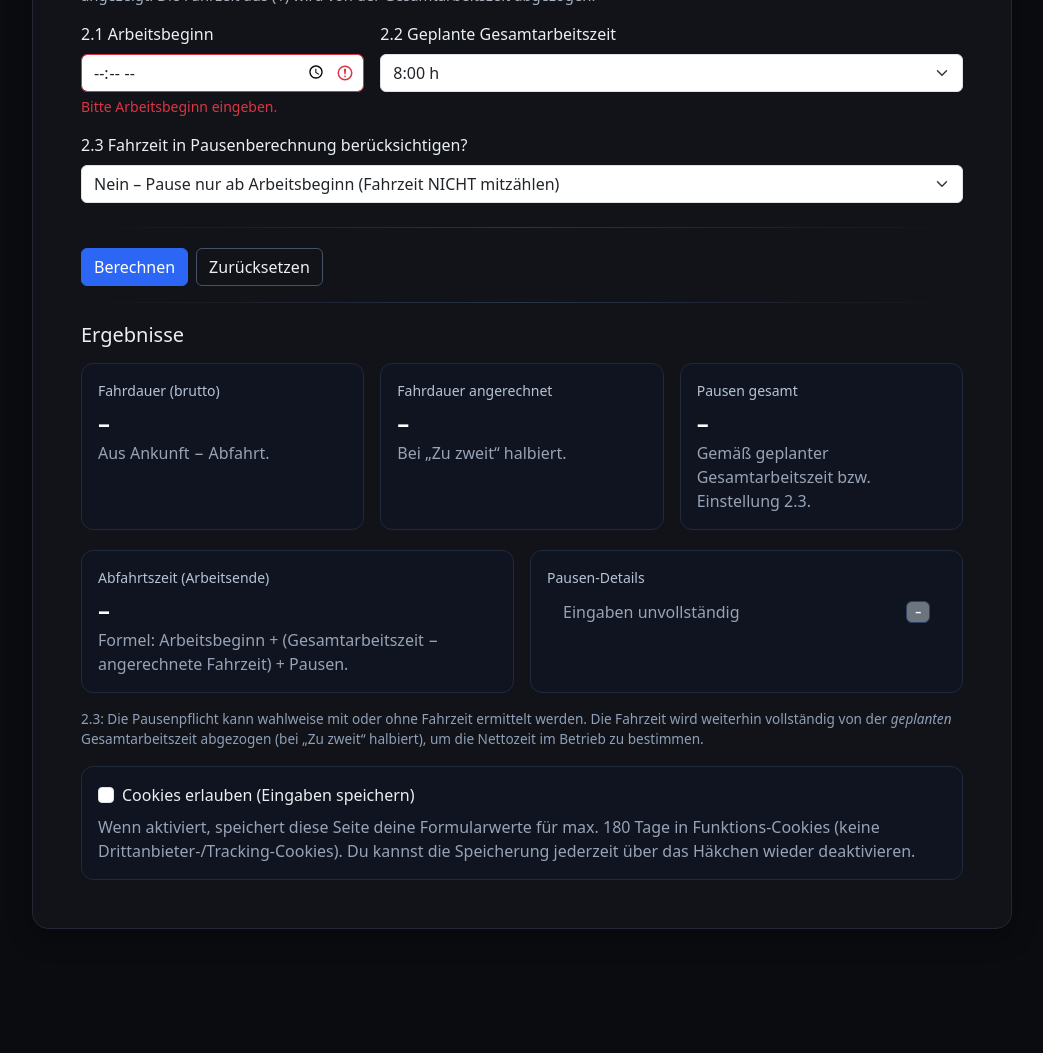
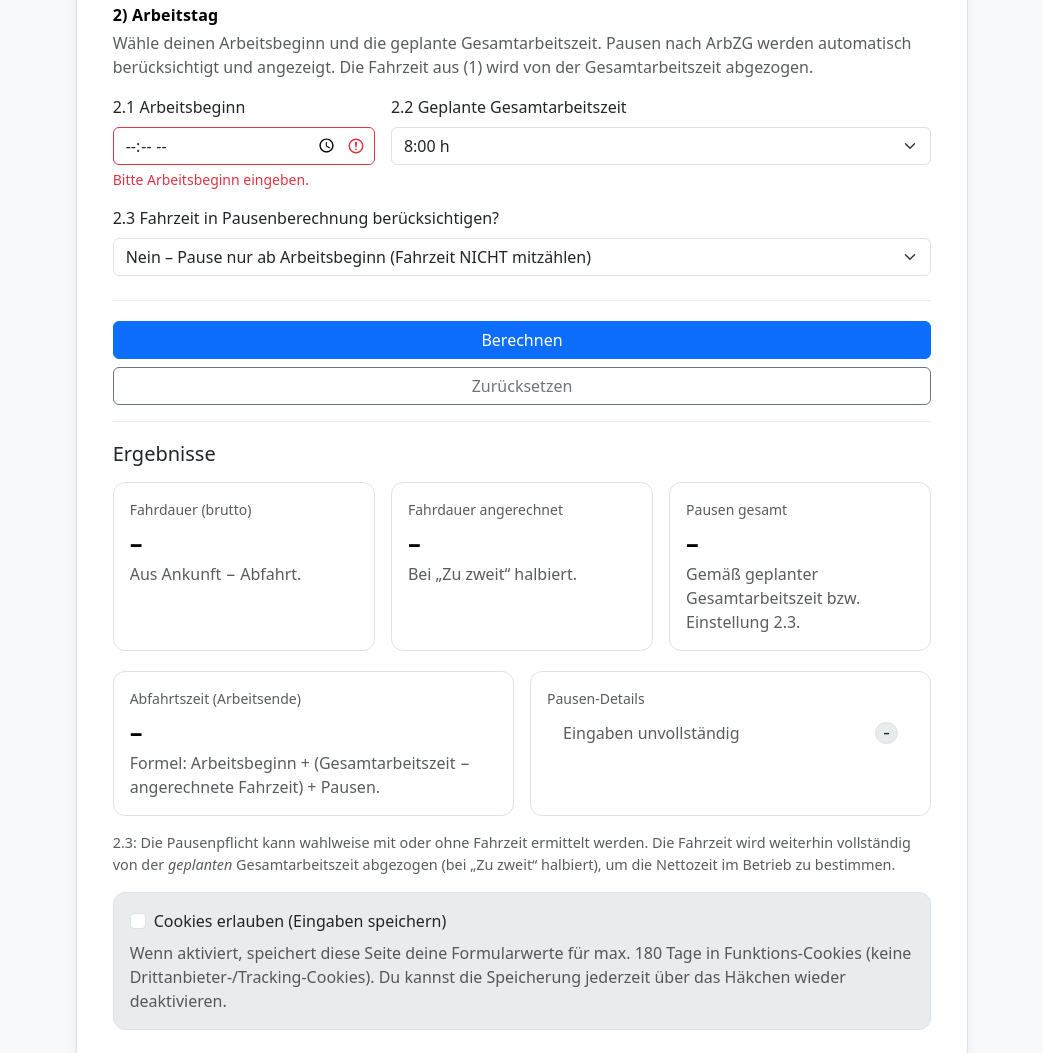
Before and after one commit to sebthecrab/Heimfahrt-Rechner, a plain HTML site: page index.html in a window 1280 px wide. Shown: the part 456-1509 px from the top of the page, without its empty margins (118-1161 px from the left). Before the commit the page ends 1449 px from the top, so only its background shows below. Drawn offline with nearby package versions, Linux system fonts and the light colour scheme.

Commit message:
Update index.html

```diff
--- a/index.html
+++ b/index.html
@@ -10,106 +10,106 @@
         integrity="sha384-QWTKZyjpPEjISv5WaRU9OFeRpok6YctnYmDr5pNlyT2bRjXh0JMhjY6hW+ALEwIH" crossorigin="anonymous">
 
   <style>
-    :root {
-      --card-max-width: 980px;
+    :root{
+      --card-max-width: 1100px;
     }
-    body {
-      background: #0b0c10;
-      color: #eaf0f1;
+
+    /* ===== Helles Grundlayout – angelehnt an "AB HIER" ===== */
+    body { background-color: var(--bs-light); }
+
+    .page-wrap { padding: 2rem 1rem 4rem; }
+    .container-max {
+      max-width: var(--card-max-width);
+      margin-inline: auto;
     }
-    .page-wrap {
-      padding: 2rem 1rem 4rem;
+
+    .brand { font-weight: 700; letter-spacing: .2px; color: var(--bs-emphasis-color); }
+
+    /* Karte im hellen Stil */
+    .app-card {
+      background: #fff;
+      border: 1px solid var(--bs-border-color);
+      border-radius: 1rem;
+      box-shadow: 0 .25rem .75rem rgba(0,0,0,.05);
     }
-    .app-card {
-      background: #111318;
-      border: 1px solid #232733;
-      box-shadow: 0 8px 24px rgba(0,0,0,0.35);
-      border-radius: 1rem;
-      max-width: var(--card-max-width);
-      margin: 0 auto;
-    }
+
     .form-section-title {
       font-weight: 600;
-      color: #9ecbff;
+      color: var(--bs-emphasis-color);
       letter-spacing: .2px;
       margin-bottom: .25rem;
     }
-    .subtle {
-      color: #aab3c2;
-      font-size: .925rem;
-    }
+
+    .subtle, .muted, .foot-note { color: var(--bs-secondary-color); }
+    .foot-note { font-size: .9rem; }
+
+    /* KPIs in hell */
     .result-kpi {
-      background: #0f1420;
-      border: 1px solid #1f2a3a;
+      background: #fff;
+      border: 1px solid var(--bs-border-color);
       border-radius: .75rem;
       padding: 1rem;
       height: 100%;
     }
     .kpi-label {
       font-size: .875rem;
-      color: #b7c3d5;
+      color: var(--bs-secondary-color);
       margin-bottom: .25rem;
     }
     .kpi-value {
-      font-size: 1.5rem;
+      font-size: 1.6rem;
       font-weight: 700;
-      color: #ffffff;
+      color: var(--bs-emphasis-color);
     }
+
+    /* Dezente Divider wie im Report-Design */
     .divider {
       height: 1px;
-      background: linear-gradient(90deg, transparent, #2a3447, transparent);
+      background: var(--bs-border-color);
+      opacity: .65;
       margin: 1rem 0 1.25rem;
     }
-    .invalid-feedback {
-      display: block; /* Sofort unter dem Feld sichtbar, wenn Fehlertext gesetzt wird */
-    }
+
+    /* Validierung: Bootstrap-Default, aber klar sichtbar */
+    .invalid-feedback { display: block; }
+
+    /* Listengruppe im hellen Stil */
     .list-checks .list-group-item {
-      background: transparent;
-      color: #eaf0f1;
-      border-color: #263044;
+      background: #fff;
+      color: var(--bs-body-color);
+      border-color: var(--bs-border-color);
     }
     .list-checks .badge {
-      background: #22314a;
-      border: 1px solid #2e4368;
+      background: var(--bs-secondary-bg);
+      border: 1px solid var(--bs-border-color);
+      color: var(--bs-body-color);
     }
-    .muted {
-      color: #98a3b6;
-    }
-    .foot-note {
-      font-size: .85rem;
-      color: #8ea0b8;
-    }
-    .brand {
-      font-weight: 700;
-      letter-spacing: .3px;
-      color: #ffffff;
-    }
-    a, a:hover { color: #9ecbff; }
-    .btn-primary {
-      background: #2c66f5;
-      border-color: #2c66f5;
-    }
-    .btn-outline-light {
-      color: #eaf0f1;
-      border-color: #445168;
-    }
-    .btn-outline-light:hover {
-      background: #1a2233;
-    }
-    /* Consent-Box */
+
+    /* Links & Buttons auf Bootstrap-Standard belassen (helles Theme) */
+    a, a:hover { color: var(--bs-primary); }
+
+    /* Consent-Box: neutrales Panel wie Hinweisbox im Report */
     .consent-box {
-      background: #0f1420;
-      border: 1px solid #1f2a3a;
+      background: var(--bs-secondary-bg);
+      border: 1px solid var(--bs-border-color);
       border-radius: .75rem;
       padding: 1rem;
     }
+
+    /* Responsives Tuning für Abstände */
+    @media (min-width: 992px){
+      .app-card { padding: 2.25rem !important; }
+    }
   </style>
 </head>
-<body>
+<body class="bg-light">
   <div class="page-wrap">
-    <div class="container">
+    <div class="container container-max py-5">
+      <div class="row justify-content-center">
+        <div class="col-12 col-xl-10">
+
           <header class="mb-4 text-center">
-        <h1 class="brand">Arbeitsende-Rechner</h1>
+            <h1 class="brand h3 mb-1">Arbeitsende-Rechner</h1>
             <p class="subtle mb-0">Berechnet deine Abfahrtszeit (Arbeitsende) basierend auf Fahrzeit, Arbeitsbeginn, geplanter Gesamtarbeitszeit und gesetzlichen Pausen.</p>
           </header>
 
@@ -149,7 +149,6 @@
                 <div class="form-section-title">2) Arbeitstag</div>
                 <p class="subtle">Wähle deinen Arbeitsbeginn und die geplante Gesamtarbeitszeit. Pausen nach ArbZG werden automatisch berücksichtigt und angezeigt. Die Fahrzeit aus (1) wird von der Gesamtarbeitszeit abgezogen.</p>
 
-            <!-- FIX: align-items-start statt align-items-end -->
                 <div class="row g-3 align-items-start">
                   <div class="col-md-4">
                     <label for="workStart" class="form-label">2.1 Arbeitsbeginn</label>
@@ -172,9 +171,6 @@
                       <option value="11">11:00 h</option>
                       <option value="12">12:00 h</option>
                     </select>
-                <!-- <div class="form-text text-muted muted">
-                  Pausenregel (DE): bis 6:00 h → 0 Min, &gt;6:00–9:00 h → 30 Min, &gt;9:00 h → 45 Min.
-                </div>-->
                   </div>
 
                   <!-- NEU: Pausen-Basis (Fahrzeit einbeziehen?) -->
@@ -191,11 +187,11 @@
               <div class="divider"></div>
 
               <!-- Aktionen -->
-          <div class="d-flex gap-2 flex-wrap">
-            <button type="button" id="btnCalculate" class="btn btn-primary">
+              <div class="d-grid gap-2 gap-sm-2 d-sm-flex flex-wrap">
+                <button type="button" id="btnCalculate" class="btn btn-primary w-100 w-sm-auto">
                   Berechnen
                 </button>
-            <button type="reset" id="btnReset" class="btn btn-outline-light">
+                <button type="reset" id="btnReset" class="btn btn-outline-secondary w-100 w-sm-auto">
                   Zurücksetzen
                 </button>
               </div>
@@ -247,19 +243,19 @@
                     <ul class="list-group list-group-flush list-checks" id="breakDetails">
                       <li class="list-group-item d-flex justify-content-between align-items-center">
                         <span class="muted">Noch keine Auswahl</span>
-                    <span class="badge text-bg-secondary">–</span>
+                        <span class="badge rounded-pill">–</span>
                       </li>
                     </ul>
                   </div>
                 </div>
               </div>
 
-          <p class="foot-note mt-3 mb-3">
+              <p class="foot-note mt-3 mb-0">
                 2.3: Die Pausenpflicht kann wahlweise mit oder ohne Fahrzeit ermittelt werden. Die Fahrzeit wird weiterhin vollständig von der <em>geplanten</em> Gesamtarbeitszeit abgezogen (bei „Zu zweit“ halbiert), um die Nettozeit im Betrieb zu bestimmen.
               </p>
 
               <!-- Consent: Cookies speichern -->
-          <div class="consent-box">
+              <div class="consent-box mt-3">
                 <div class="form-check">
                   <input class="form-check-input" type="checkbox" id="cookieConsent">
                   <label class="form-check-label" for="cookieConsent">
@@ -272,6 +268,9 @@
                 </p>
               </div>
             </section>
+          </div>
+
+        </div>
       </div>
     </div>
   </div>
@@ -492,7 +491,7 @@
         breakDetailsEl.innerHTML = `
           <li class="list-group-item d-flex justify-content-between align-items-center">
             <span class="muted">Eingaben unvollständig</span>
-            <span class="badge text-bg-secondary">–</span>
+            <span class="badge rounded-pill">–</span>
           </li>`;
         // Bei Änderungen trotzdem evtl. speichern (z.B. unvollständig), damit beim Reload die bisherigen Eingaben da sind
         savePrefs();
@@ -548,7 +547,7 @@
       const basisItem = `
         <li class="list-group-item d-flex justify-content-between align-items-center">
           <span class="muted">${basisLabel}</span>
-          <span class="badge text-bg-secondary">${formatDuration(breakBasisMin).replace(" h","")}</span>
+          <span class="badge rounded-pill">${formatDuration(breakBasisMin).replace(" h","")}</span>
         </li>`;
 
       if (details.length === 0) {
@@ -556,13 +555,13 @@
           ${basisItem}
           <li class="list-group-item d-flex justify-content-between align-items-center">
             <span>Keine Pause erforderlich</span>
-            <span class="badge text-bg-secondary">0 Min</span>
+            <span class="badge rounded-pill">0 Min</span>
           </li>`;
       } else {
         breakDetailsEl.innerHTML = basisItem + details.map(d => `
           <li class="list-group-item d-flex justify-content-between align-items-center">
             <span>${d.label}</span>
-            <span class="badge text-bg-secondary">${d.minutes} Min</span>
+            <span class="badge rounded-pill">${d.minutes} Min</span>
           </li>
         `).join("");
       }
@@ -600,7 +599,7 @@
         document.getElementById("breakDetails").innerHTML = `
           <li class="list-group-item d-flex justify-content-between align-items-center">
             <span class="muted">Noch keine Auswahl</span>
-            <span class="badge text-bg-secondary">–</span>
+            <span class="badge rounded-pill">–</span>
           </li>`;
 
         // Nach Reset ggf. auch speichern (leere Werte), falls Consent aktiv
```
Lines whose indentation alone changed are shown as unchanged.
